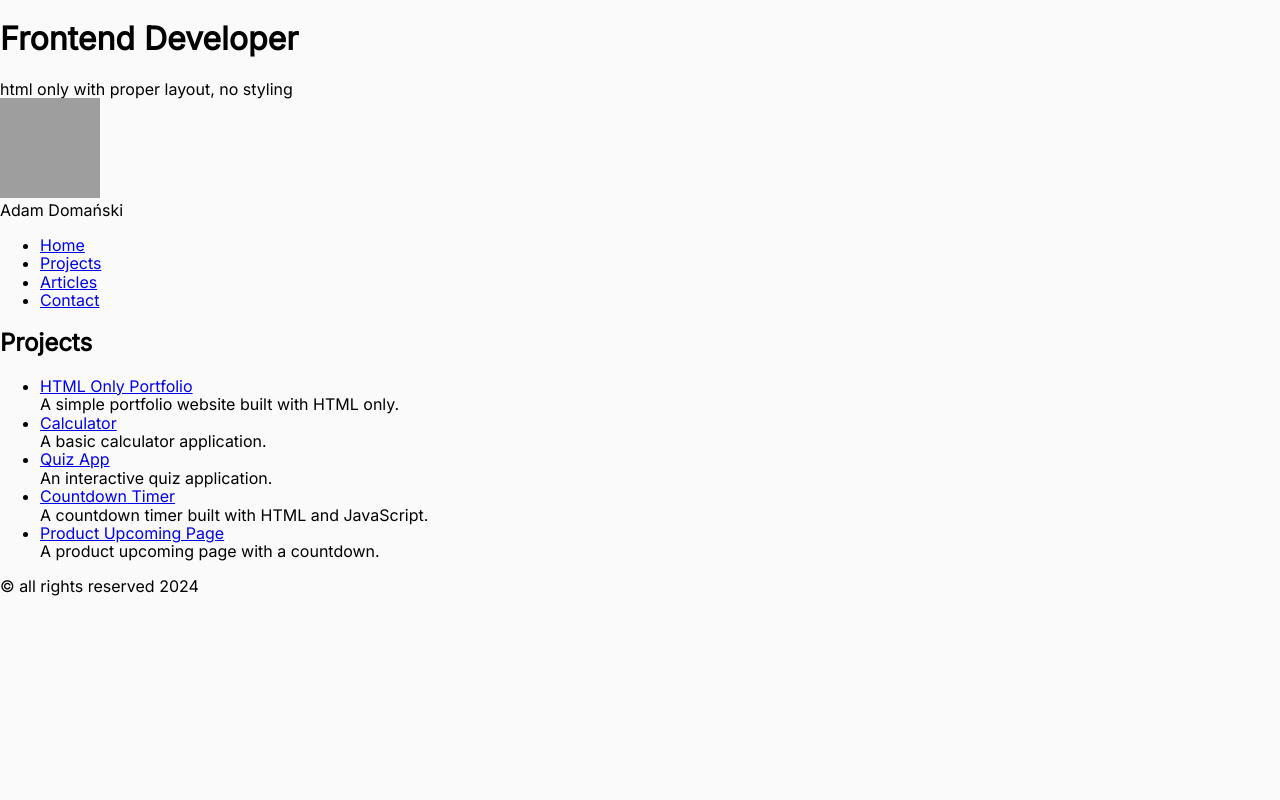
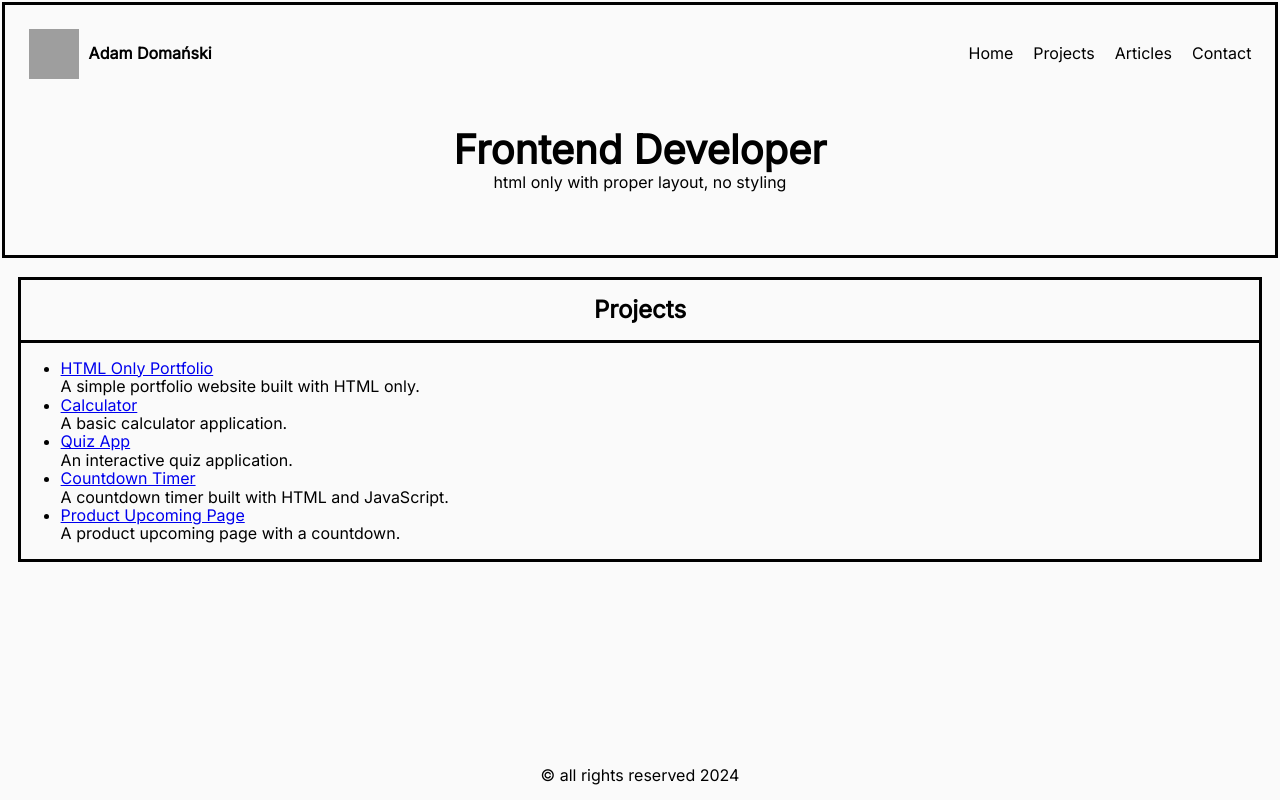
Before and after one commit to Domanskey/Personal-Portfolio---roadmap-project, a website built with Vite: page projects.html in a window 1280 px wide. Built offline with nearby package versions, Linux system fonts and the light colour scheme; grey boxes are pictures that could not be loaded.

Commit message:
add flex and min-height to body

```diff
--- a/projects.html
+++ b/projects.html
@@ -18,30 +18,33 @@
 
 <body>
 
-    <header>
-        <h1>Frontend Developer</h1>
-        <p>html only with proper layout, no styling</p>
+    <header class="header">
+        <div class="title">
+            <h1 class="title__heading">Frontend Developer</h1>
+            <p class="title__description">html only with proper layout, no styling</p>
+        </div>
 
-        <div>
-            <div>
-                <img src="https://avatars.githubusercontent.com/u/115203862?v=4" alt="Avatar" width="100" height="100">
-                <p>Adam Domański</p>
+        <div class="menu">
+            <div class="profile">
+                <img class="profile__avatar" src="https://avatars.githubusercontent.com/u/115203862?v=4" alt="Avatar"
+                    width="50" height="50">
+                <p class="profile__name">Adam Domański</p>
             </div>
 
-            <nav>
-                <ul>
-                    <li><a href="index.html">Home</a></li>
-                    <li><a href="projects.html">Projects</a></li>
-                    <li><a href="articles.html">Articles</a></li>
-                    <li><a href="contact.html">Contact</a></li>
+            <nav class="nav">
+                <ul class="nav__list">
+                    <li class="nav__item"><a href="index.html">Home</a></li>
+                    <li class="nav__item"><a href="projects.html">Projects</a></li>
+                    <li class="nav__item"><a href="articles.html">Articles</a></li>
+                    <li class="nav__item"><a href="contact.html">Contact</a></li>
                 </ul>
             </nav>
         </div>
     </header>
 
-    <main>
-        <section>
-            <h2>Projects</h2>
+    <main class="main main--projects">
+        <section class="section">
+            <h2 class="section__title">Projects</h2>
             <ul>
                 <li>
                     <a href="https://example.com" target="_blank">HTML Only Portfolio</a>
@@ -67,7 +70,7 @@
         </section>
     </main>
 
-    <footer>
+    <footer class="footer">
         <p>&copy; all rights reserved 2024</p>
     </footer>
 
--- a/src/styles.scss
+++ b/src/styles.scss
@@ -16,7 +16,10 @@ html {
 body {
     background-color: #FAFAFA;
     font-weight: 400;
+    min-height: 100vh;
     min-width: $mobile;
+    display: flex;
+    flex-direction: column;
 }
 
 p {
@@ -107,6 +110,7 @@ p {
 
 .main {
     display: block;
+    flex-grow: 1;
 
     @media screen and (min-width: $tablet) {
         display: grid;
@@ -116,6 +120,15 @@ p {
     }
 
     &--articles {
+        padding: 1rem;
+
+        @media screen and (min-width: $tablet) {
+            display: block;
+        }
+
+    }
+
+    &--projects {
         padding: 1rem;
 
         @media screen and (min-width: $tablet) {
```
